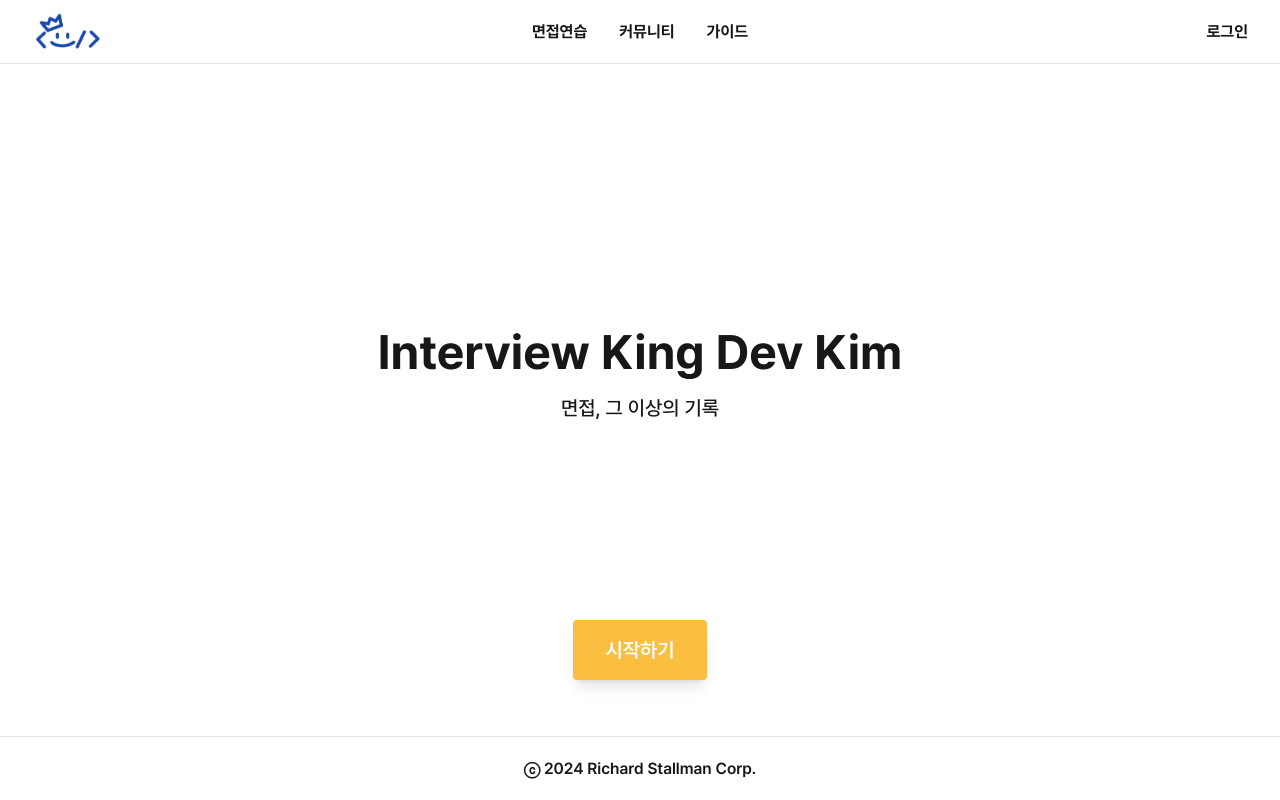
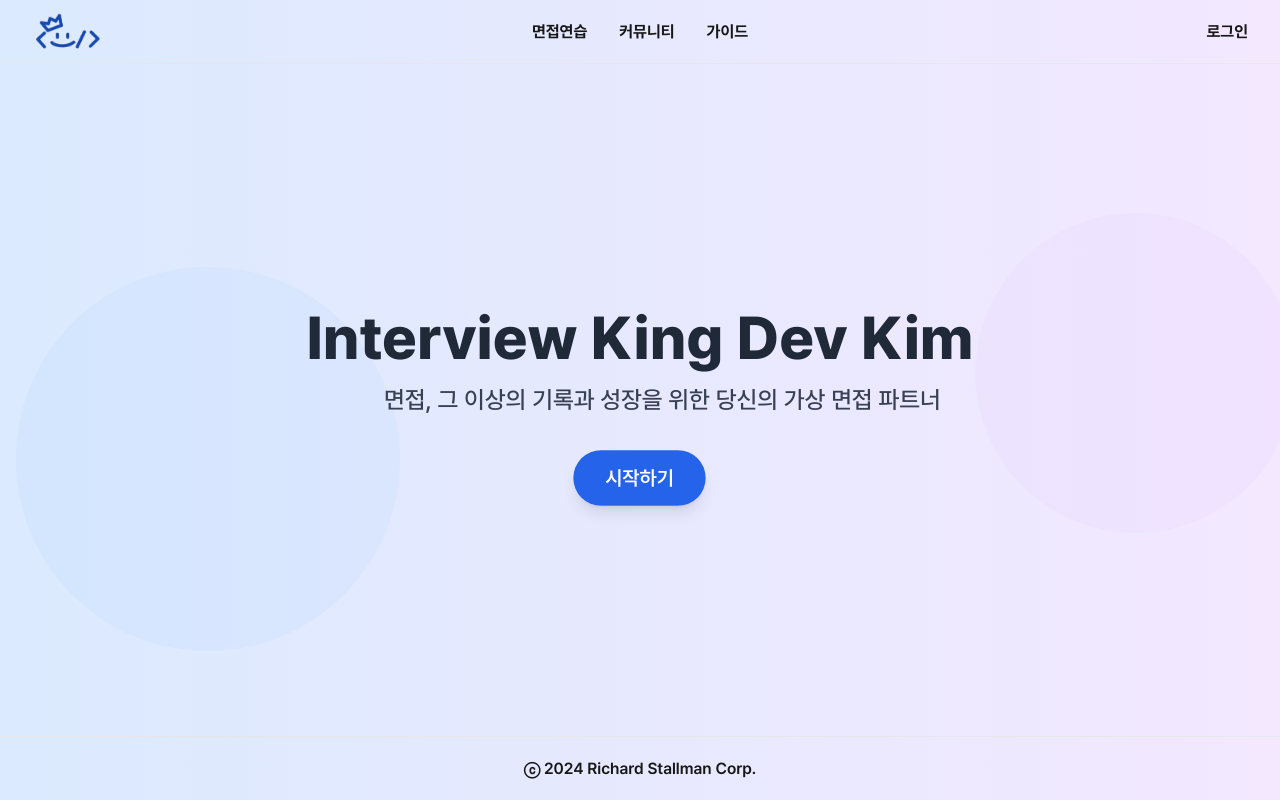
Before and after one commit to TeamRichardStallman/dv-front, a Next.js app: page / in a window 1280 px wide. Built offline with nearby package versions, Linux system fonts and the light colour scheme.

Commit message:
DV-137 feat:랜딩페이지 애니메이션 추가

```diff
--- a/package.json
+++ b/package.json
@@ -10,6 +10,7 @@
   },
   "dependencies": {
     "chart.js": "^4.4.6",
+    "framer-motion": "^11.11.11",
     "next": "15.0.1",
     "react": "^18.3.1",
     "react-chartjs-2": "^5.2.0",
--- a/src/app/page.tsx
+++ b/src/app/page.tsx
@@ -1,28 +1,77 @@
+"use client";
+
+import { motion } from "framer-motion";
 import Footer from "@/components/footer";
 import Header from "@/components/header";
 import Link from "next/link";
 
 export default function Home() {
   return (
-    <div className="relative min-h-screen">
-      <div className="absolute inset-0 opacity-50 z-0"></div>
+    <div className="relative min-h-screen bg-gradient-to-r from-blue-100 to-purple-100 overflow-hidden">
       <div className="relative z-10 flex flex-col min-h-screen">
         <Header />
-        <main className="relative flex-1 flex flex-col items-center justify-center text-center p-4">
-          <h1 className="text-5xl font-bold mb-4">Interview King Dev Kim</h1>
-          <p className="text-xl font-medium mb-12 max-w-lg leading-relaxed">
-            면접, 그 이상의 기록
-          </p>
 
-          <Link
-            href={"/interview"}
-            className="absolute bottom-14 px-8 py-4 bg-secondary font-semibold text-white rounded text-xl shadow-lg hover:bg-primary transition-all duration-300"
+        <main className="flex-1 flex flex-col items-center justify-center text-center p-6">
+          <motion.h1
+            initial={{ y: -50, opacity: 0 }}
+            animate={{ y: 0, opacity: 1 }}
+            transition={{ duration: 1 }}
+            className="text-5xl md:text-6xl font-extrabold text-gray-800 mb-4"
           >
-            시작하기
-          </Link>
+            Interview King Dev Kim
+          </motion.h1>
+          <motion.p
+            initial={{ y: 50, opacity: 0 }}
+            animate={{ y: 0, opacity: 1 }}
+            transition={{ duration: 1.2 }}
+            className="text-xl md:text-2xl whitespace-nowrap font-medium mb-12 text-gray-700 max-w-lg leading-relaxed"
+          >
+            면접, 그 이상의 기록과 성장을 위한 당신의 가상 면접 파트너
+          </motion.p>
+
+          <motion.div
+            initial={{ scale: 0.9 }}
+            animate={{ scale: 1 }}
+            transition={{
+              repeat: Infinity,
+              repeatType: "reverse",
+              duration: 0.8,
+            }}
+          >
+            <Link
+              href="/interview"
+              className="px-8 py-4 bg-blue-600 text-white text-xl font-semibold rounded-full shadow-lg hover:bg-blue-700 transition-all duration-300"
+            >
+              시작하기
+            </Link>
+          </motion.div>
         </main>
+
         <Footer />
       </div>
+
+      <motion.div
+        initial={{ opacity: 0, x: -100 }}
+        animate={{ opacity: 0.1, x: 100 }}
+        transition={{
+          repeat: Infinity,
+          duration: 10,
+          ease: "easeInOut",
+          repeatType: "mirror",
+        }}
+        className="absolute top-1/3 left-0 w-96 h-96 bg-blue-400 rounded-full opacity-10"
+      />
+      <motion.div
+        initial={{ opacity: 0, x: 100 }}
+        animate={{ opacity: 0.1, x: -100 }}
+        transition={{
+          repeat: Infinity,
+          duration: 12,
+          ease: "easeInOut",
+          repeatType: "mirror",
+        }}
+        className="absolute bottom-1/3 right-0 w-80 h-80 bg-purple-400 rounded-full opacity-10"
+      />
     </div>
   );
 }
```
Also changed, not shown: 1 other file (tests, documents, lock files or other folders).
